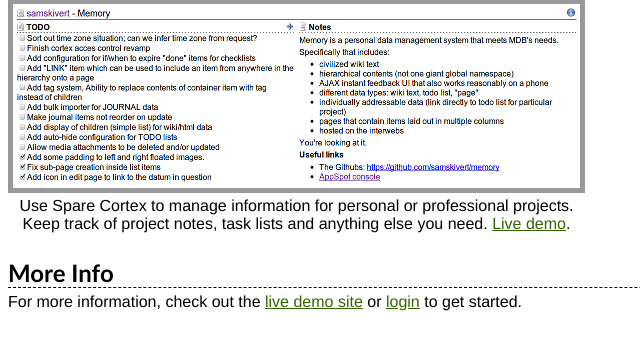
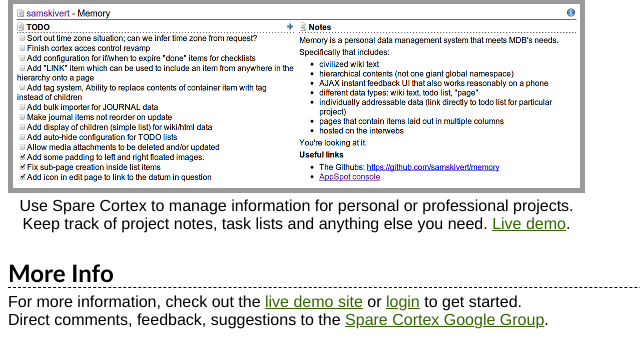
Before and after one commit to samskivert/memory, a web app: page / in a window 1280 px wide. Shown: the part 658-997 px from the top of the page, without its empty margins (0-640 px from the left). Before the commit the page ends 969 px from the top, so only its background shows below. Run offline with its HTML, style and script files only (its server is not run), Linux system fonts and the light colour scheme; data that the repository does not hold is empty.

Commit message:
Added a link to the Google Group.

```diff
--- a/src/main/webapp/index.html
+++ b/src/main/webapp/index.html
@@ -89,5 +89,8 @@
 
   For more information, check out the <a href="/c/demo">live demo site</a> or
   <a href="/account">login</a> to get started.
+
+  <p>Direct comments, feedback, suggestions to the
+  <a href="http://groups.google.com/group/spare-cortex">Spare Cortex Google Group</a>.</p>
 </body>
 </html>
```
